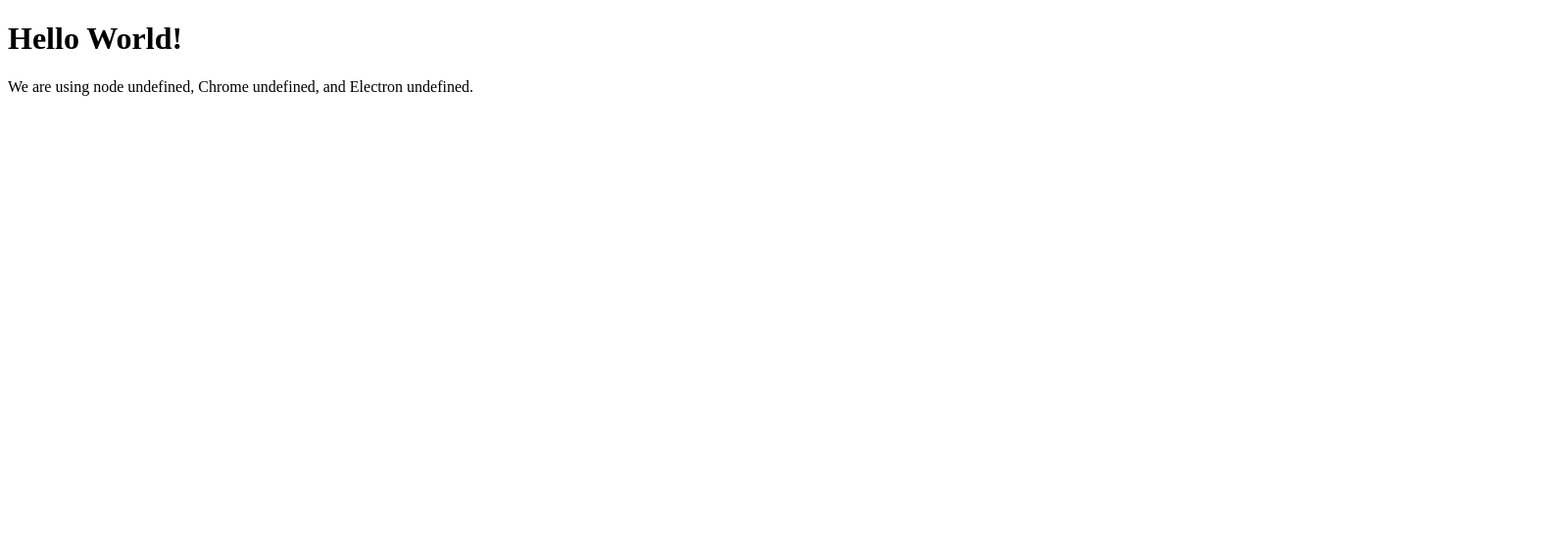
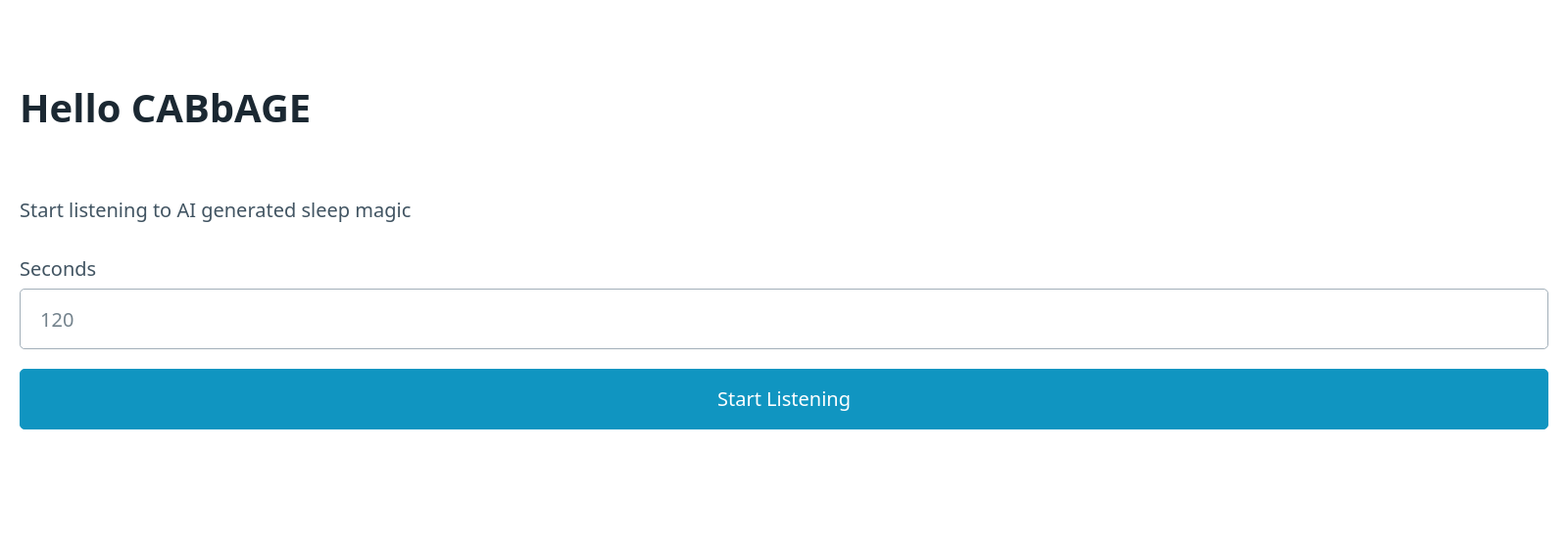
Before and after one commit to jshom/csci-4964-cabbage, an Electron app: page app/index.html in a window 1600 px wide. Shown: the whole page at 98% size. Drawn offline with nearby package versions, Linux system fonts and the light colour scheme.

Commit message:
added npm start command to start easy and installed css stuff for ez styling, no need for classes but you cna use em to tweak a bit

```diff
--- a/app/index.html
+++ b/app/index.html
@@ -1,15 +1,20 @@
 <!DOCTYPE html>
 <html>
-   <head>
-      <meta charset = "UTF-8">
-      <title>Hello World!</title>
-   </head>
+    <head>
+        <meta charset = "UTF-8">
+        <title>Hello World!</title>
+    <link rel="stylesheet" href="https://unpkg.com/@picocss/pico@latest/css/pico.min.css">
+    </head>
 
-   <body>
-      <h1>Hello World!</h1>
-      We are using node <script>document.write(process.versions.node)</script>,
-      Chrome <script>document.write(process.versions.chrome)</script>,
-      and Electron <script>document.write(process.versions.electron)</script>.
-      <br>
-   </body>
+    <body class='container-fluid mt-1'>
+        <main>
+            <h1>Hello CABbAGE</h1>
+            <p>Start listening to AI generated sleep magic</p>
+            <form>
+                <label for="time_length">Seconds</label>
+                <input type="text" id="time_length" name="time_length" placeholder="120" required>
+                <button type="submit">Start Listening</button>
+            </form>
+        </main>
+    </body>
 </html>
```
Also changed, not shown: app/main.js (+11 -13 lines), app/package.json (+5 -2 lines), 1 other file.
